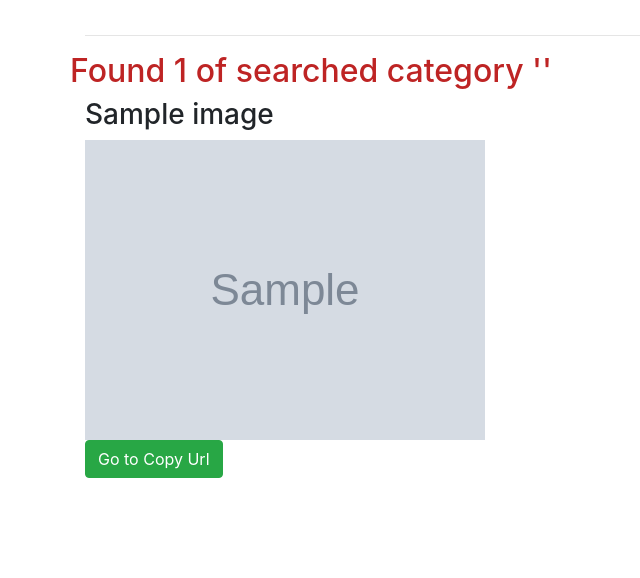
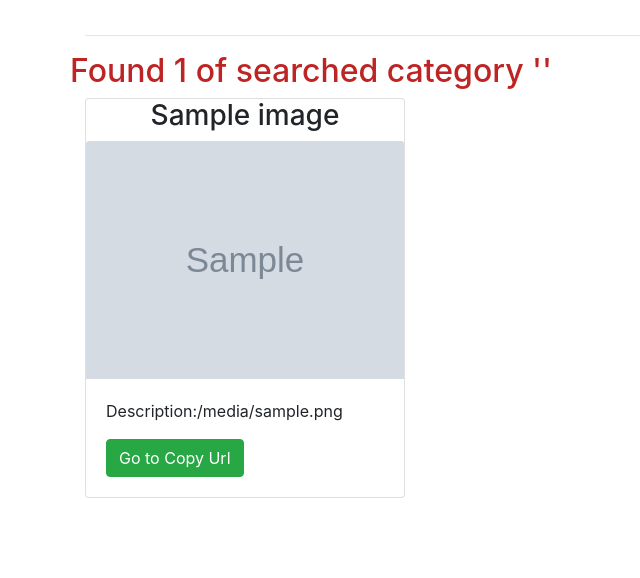
Before and after one commit to joannekoye/gallery, a Django app: template gallery/templates/search.html in a window 1280 px wide. Shown: the part 222-800 px from the top of the page, without its empty margins (0-640 px from the left). Run offline with Django 3.2, Linux system fonts and the light colour scheme; the template is opened without the code that fills it: most values are stand-ins (such as "Sample title", 1, 10 or a date in 2020); grey boxes marked "Sample" are stand-in pictures; some libraries are stand-ins or nearby versions.

Commit message:
edit styling

```diff
--- a/gallery/templates/index.html
+++ b/gallery/templates/index.html
@@ -1,5 +1,6 @@
 {% extends 'base.html' %}
 {% block content %}
+{{block.super}}
 <div class="container">
 
   <div style="display: flex; text-align: center; margin: 5%;">
--- a/gallery/templates/location.html
+++ b/gallery/templates/location.html
@@ -1,5 +1,6 @@
 {% extends 'base.html' %}
 {% block content %}
+{{block.super}}
 <div class="container">
 
   <div style="display: flex; text-align: center; margin: 5%;">
--- a/gallery/templates/search.html
+++ b/gallery/templates/search.html
@@ -1,10 +1,11 @@
 {% extends 'base.html' %}
 {% block content %}
+{{block.super}}
 <div class="container">
 
   <div style="display: flex; text-align: center; margin: 5%;">
     <img src="https://i.pinimg.com/originals/0b/50/30/0b5030fa1af3490323a23a71d3b89839.png" style="width: 12%; border: none"; height="12%; margin-right: 2%">
-    <h1 class="title">NEKOYE'S GALLERIA</h1>
+    <h1 class="title text-center">NEKOYE'S GALLERIA</h1>
   </div>
 
   <hr>
@@ -21,12 +22,20 @@
   <div class="row">
 
   {% if images %}
-    {% for image in images %}
-    <div class="col-xs-12 col-sm-6 col-md-4 column">
-        <h3>{{image.img_name}}</h3>
-        <img src="{{image.img_path.url}}" class="img-responsive">
-        <a href="{% url 'single_image' image.id %}" id='copy'> <button type="button" class="btn btn-success"> Go to Copy Url </button>  </a>
+  {% for image in images %}
+  <div class="card-deck">
+    <div class="col-xs-12 col-md-4 column">
+      <div class="card" style="width: 20rem;">
+        <h3 class="title text-center">{{image.img_name}}</h3>
+        <img class="card-img-top" src="{{image.img_path.url}}" alt=" ">
+        <div class="card-body">
+          <p class="card-text">Description:{{image.img_desc}}</p>
+          <a href="{% url 'single_image' image.id %}" id='copy'> <button type="button" class="btn btn-success"> Go to Copy Url </button> </a>
+        </div>
       </div>
+      <br>
+    </div>
+  </div>
 
       <div id="myModal" class="modal">
         <!-- The Close Button -->
--- a/gallery/templates/single_image.html
+++ b/gallery/templates/single_image.html
@@ -1,5 +1,6 @@
 {% extends 'base.html' %}
 {% block content %}
+{{block.super}}
 <div class="container">
     <div class="row">
         <div class="col-md-3"></div>
--- a/static/css/base.css
+++ b/static/css/base.css
@@ -4,3 +4,6 @@ body{
 .title{
     font-family: 'Shadows Into Light', cursive;
 }
+.container{
+    padding-left: 30px;
+}
```
